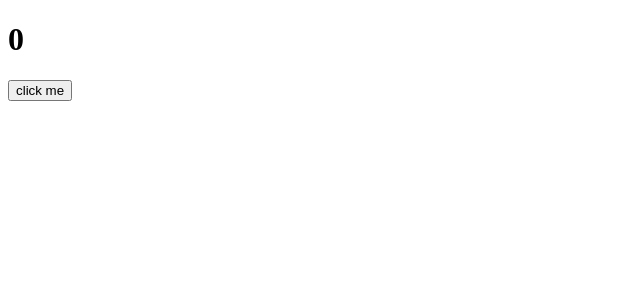
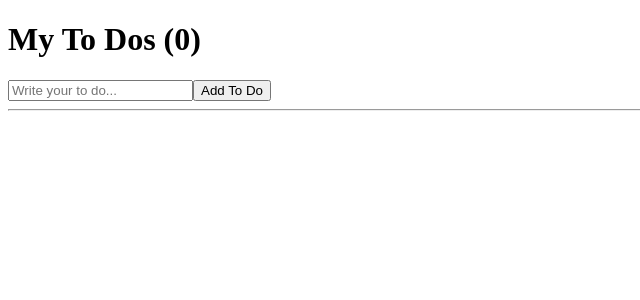
Before and after one commit to jay849/Movie, a React (Create React App) app: page / in a window 1280 px wide. Shown: the top 300 px of the page, without its empty margins (0-640 px from the left). Built offline with nearby package versions, Linux system fonts and the light colour scheme.

Commit message:
d0321 2nd

```diff
--- a/src/App.js
+++ b/src/App.js
@@ -1,17 +1,42 @@
 import { useEffect, useState } from "react";
 
 function App() {
-    const [counter, setCounter] = useState(0);
-    const onClick = () => setCounter((prev) => prev + 1);
-    console.log("I run all the time");
-    const iRunOnlyOnce = () => {
-        console.log("I run only once!");
+    const [toDo, setToDo] = useState("");
+    const [toDos, setToDos] = useState([]);
+    const onChange = (event) => setToDo(event.target.value);
+    // console.log(toDo);
+    const onSubmit = (event) => {
+        event.preventDefault();
+        // console.log(toDo);
+        if (toDo === "") {
+            return;
+        }
+        setToDos((currentArray) => [toDo, ...currentArray]);
+        setToDo("");
+        // console.log(toDo);
     };
-    useEffect(iRunOnlyOnce, []);
+    /* useEffect(() => {
+        console.log(toDos);
+    }, [toDos]); */
+
     return (
         <div>
-            <h1>{counter}</h1>
-            <button onClick={onClick}>click me</button>
+            <h1>My To Dos ({toDos.length})</h1>
+            <form onSubmit={onSubmit}>
+                <input
+                    onChange={onChange}
+                    value={toDo}
+                    type="text"
+                    placeholder="Write your to do..."
+                />
+                <button>Add To Do</button>
+            </form>
+            <hr />
+            <ul>
+                {toDos.map((item, index) => (
+                    <li key={index}>{item}</li>
+                ))}
+            </ul>
         </div>
     );
 }
--- a/src/index.js
+++ b/src/index.js
@@ -4,7 +4,7 @@ import App from './App';
 // import "./styles.css"
 const root = ReactDOM.createRoot(document.getElementById('root'));
 root.render(
-  <React.StrictMode>
+  // <React.StrictMode>
     <App />
-  </React.StrictMode>
+  // </React.StrictMode>
 );
```
Also changed, not shown: src/App_v2.js (added, +44 -0 lines), src/App_v3.js (added, +49 -0 lines).
